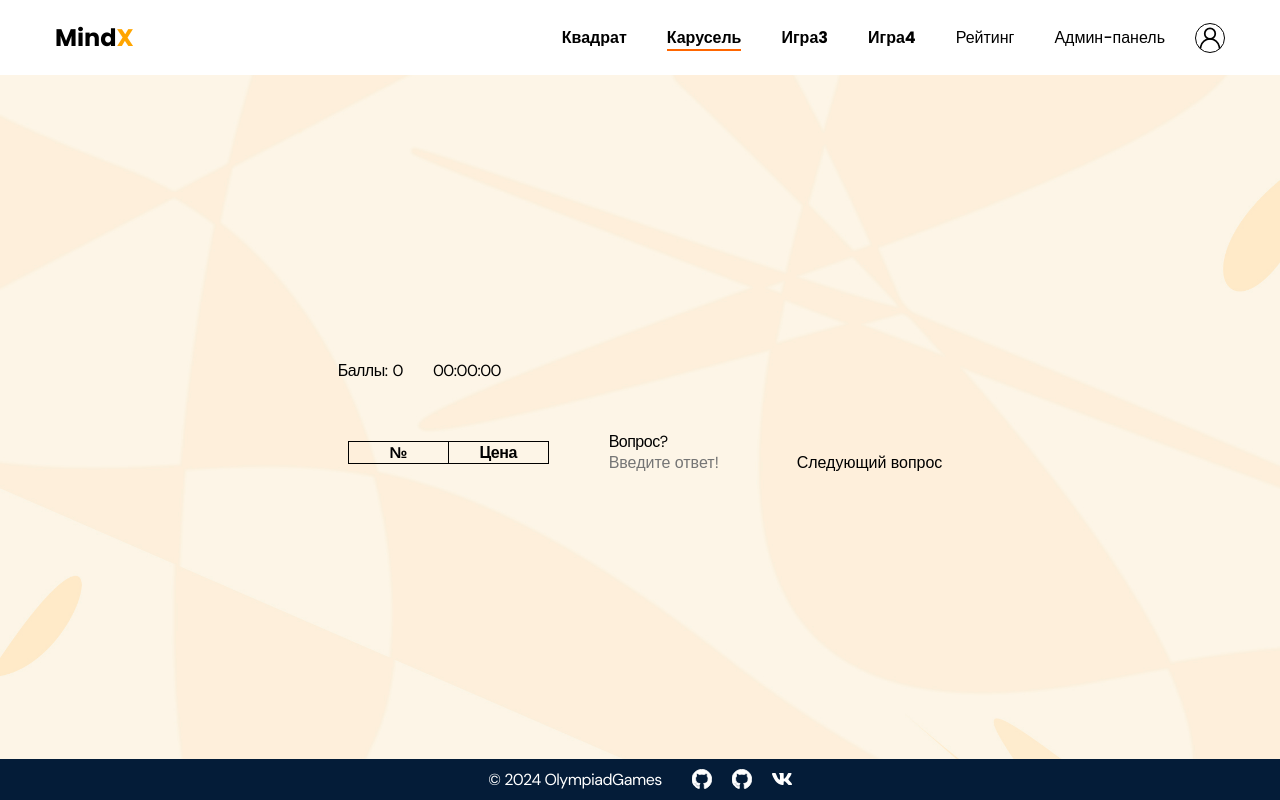
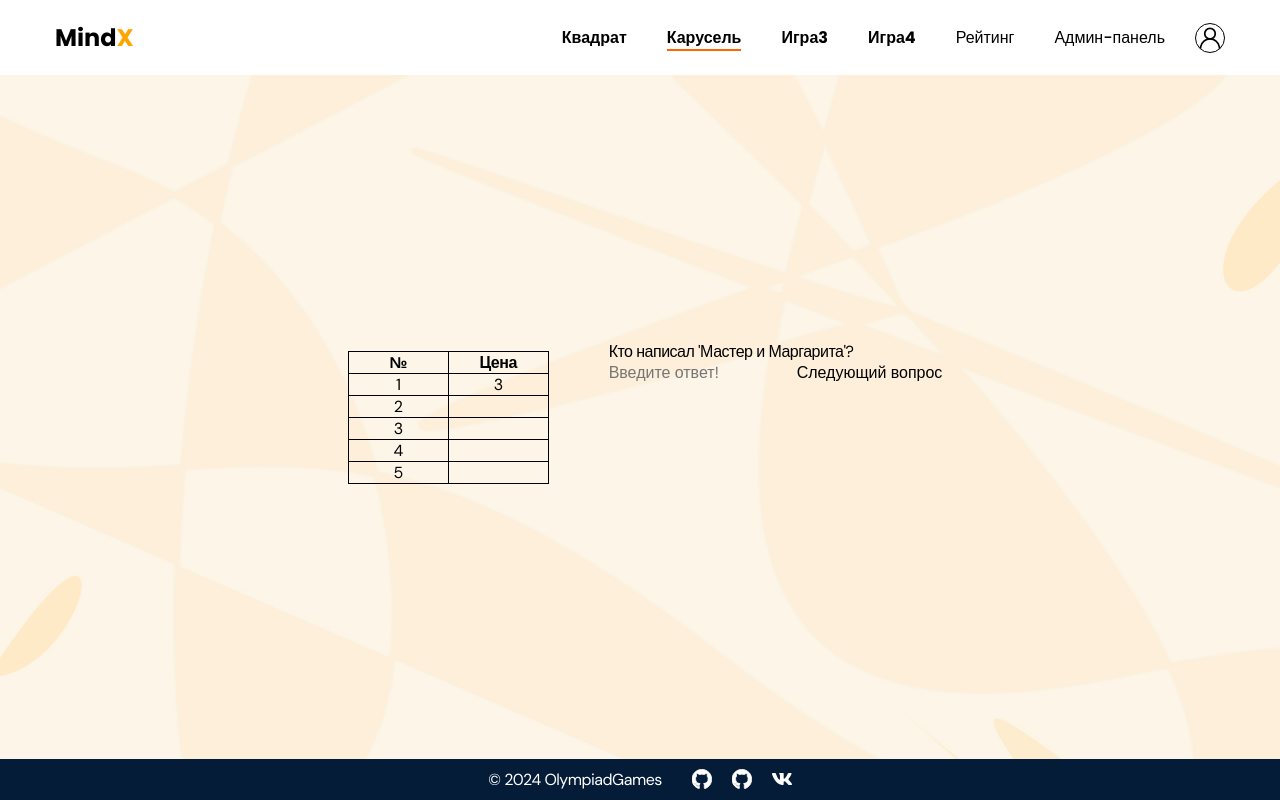
Before and after one commit to ntlifee/olympiad-games, a React (Create React App) app: page /carousel in a window 1280 px wide. Built offline with nearby package versions, Linux system fonts and the light colour scheme.

Commit message:
Сделал функционал игры

```diff
--- a/package.json
+++ b/package.json
@@ -6,6 +6,7 @@
     "@testing-library/jest-dom": "^5.17.0",
     "@testing-library/react": "^13.4.0",
     "@testing-library/user-event": "^13.5.0",
+    "axios": "^1.7.7",
     "react": "^18.3.1",
     "react-dom": "^18.3.1",
     "react-router-dom": "^6.26.2",
--- /dev/null
+++ b/src/components/Input/Input.jsx
@@ -0,0 +1,19 @@
+import './input.css'
+
+const InputComponent = (props) => {
+    const { placeholder, action, inputValue, inputId } = props
+    return (
+        <input
+            id={inputId}
+            value={inputValue}
+            type={"text"}
+            placeholder={placeholder}
+            onChange={event => {
+                const newValue = event.target.value
+                action(newValue)
+            }}
+        />
+    )
+}
+
+export default InputComponent
--- a/src/pages/CarouselGame/CarouselGame.jsx
+++ b/src/pages/CarouselGame/CarouselGame.jsx
@@ -1,35 +1,91 @@
 import './carouselgame.css'
 
+import questionData from './Questions_Carousel.json'
+import InputComponent from '../../components/Input/Input';
+/*
+import axios from 'axios' */
+import { useEffect, useState } from 'react';
+
 const CarouselGame = () => {
+    /* const [carouselData, setCarouselData] = useState();
+
+    useEffect(() => {
+        const apiUrl = '';
+        axios.get(apiUrl).then((resp) => {
+            const allData = resp.data;
+            console.log(allData)
+            setCarouselData(allData);
+        });
+    }, [setCarouselData]);
+ */
+    const { scoreFirstQuestion, scoreSuccess, scoreFailure, questions } = questionData;
+    const [idx, setIdx] = useState(0) //индекс вопроса
+    const [value, setValue] = useState('') //значение введенное пользователем
+    const [question, setQuestion] = useState('') //текущий вопрос
+    const [answeredStatus, setAnsweredStatus] = useState(Array(questions.length).fill(null)); //массив статуса строк
+    const [scores, setScores] = useState([scoreFirstQuestion, ...Array(questions.length - 1).fill(null)]); // первая ячейка с баллом, остальные пустые
+
+    useEffect(() => {
+        console.log(idx)
+        if (idx !== questions.length) {
+            setQuestion(questions[idx].question)
+        } else {
+            setQuestion('Тест окончен')
+        }
+    }, [idx]);
+
+    const handleSubmit = () => {
+        if (idx === questions.length) {
+            return
+        }
+        const isCorrect = questions[idx].answer === value; //проверяем ответ
+        const updatedStatus = [...answeredStatus]; // копируем массив статусов
+        updatedStatus[idx] = isCorrect ? 'correct' : 'incorrect'; // обновляем статус текущего вопроса
+
+        const updatedScores = [...scores]; // копируем массив баллов
+        if (isCorrect) {
+            updatedScores[idx + 1] = updatedScores[idx] + scoreSuccess; // добавляем scoreSuccess
+        } else {
+            updatedScores[idx + 1] = Math.max(scoreFirstQuestion, updatedScores[idx] - scoreFailure); // вычитаем scoreFailure, но не меньше scoreFirstQuestion
+        }
+
+        setAnsweredStatus(updatedStatus); // обновляем статус строк
+        setScores(updatedScores); // обновляем баллы
+        setValue('')
+        setIdx(idx + 1)
+    };
+
     return (
         <main className="section">
             <div className="container">
-                <div class="carousel-info-window">
-                    <div class="carousel-wrapper-score">
-                        <p>Баллы:</p>
-                        <p class="carousel-count-value" id="carousel-count-point">0</p>
-                    </div>
-                    <div class="carousel-wrapper-time" id="carousel-timer">00:00:00</div>
-                </div>
-                <div class="carousel-game">
-                    {/* <div class="carousel-gameover" id="carousel-gameover">Игра окончена!</div> */}
-                    <div class="carousel-wrapper-progress-table">
+                <div className="carousel-game">
+                    <div className="carousel-wrapper-progress-table">
                         <table id="carousel-progress-table">
-                            <tbody>
+                            <thead>
                                 <tr>
                                     <th>№</th>
                                     <th>Цена</th>
                                 </tr>
+                            </thead>
+                            <tbody>
+                                <tr className={answeredStatus[0]} key={0}>
+                                    <td>1</td>
+                                    <td>{scoreFirstQuestion}</td>
+                                </tr>
+                                {questions.slice(1).map((_, index) => (
+                                    <tr className={answeredStatus[index + 1]} key={index + 1}>
+                                        <td>{index + 2}</td>
+                                        <td>{scores[index + 1]}</td>
+                                    </tr>
+                                ))}
                             </tbody>
                         </table>
                     </div>
-                    <div class="carousel-wrapper-windows-question">
-                        <div class="carousel-wrapper-question">
-                            <label id="carousel-label-question" for="input-answer">Вопрос?</label>
-                            <form class="carousel-form-answer">
-                                <input id="carousel-input-answer" name="carousel-input-answer" placeholder="Введите ответ!" />
-                                <button type="button" id="carousel-button-form-answer" class="carousel-button-form-answer">Следующий вопрос</button>
-                            </form>
+                    <div className="carousel-wrapper-question">
+                        <label className="carousel-label" htmlFor="input-answer">{question}</label>
+                        <div className="carousel-form-answer">
+                            <InputComponent inputValue={value} action={setValue} inputId={"input-answer"} placeholder={"Введите ответ!"} />
+                            <button onClick={handleSubmit} className="carousel-button-form-answer">Следующий вопрос</button>
                         </div>
                     </div>
                 </div>
--- /dev/null
+++ b/src/pages/CarouselGame/Questions_Carousel.json
@@ -0,0 +1,27 @@
+{
+    "scoreFirstQuestion": 3,
+    "scoreSuccess": 1,
+    "scoreFailure": 3,
+    "questions": [
+        {
+            "question": "Кто написал 'Мастер и Маргарита'?",
+            "answer": "Михаил Булгаков"
+        },
+        {
+            "question": "Какое животное является символом России?",
+            "answer": "Медведь"
+        },
+        {
+            "question": "Сколько континентов на Земле?",
+            "answer": "Семь"
+        },
+        {
+            "question": "Как называется процесс превращения воды в пар?",
+            "answer": "Испарение"
+        },
+        {
+            "question": "Как называется главный герой сказки 'Красная шапочка'?",
+            "answer": "Красная Шапочка"
+        }
+    ]
+}
--- a/src/pages/CarouselGame/carouselgame.css
+++ b/src/pages/CarouselGame/carouselgame.css
@@ -31,3 +31,11 @@
     text-align: center;
     width: 100px;
 }
+
+.correct {
+    background-color: lightgreen; /* Цвет для правильных ответов */
+}
+
+.incorrect {
+    background-color: lightcoral; /* Цвет для неправильных ответов */
+}
```
Also changed, not shown: src/components/Input/input.css (added), 1 other file (tests, documents, lock files or other folders).
